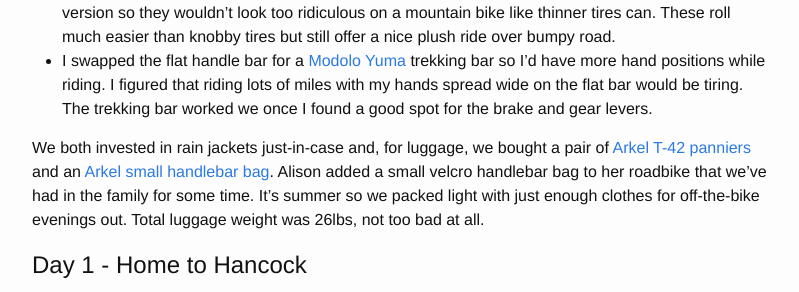
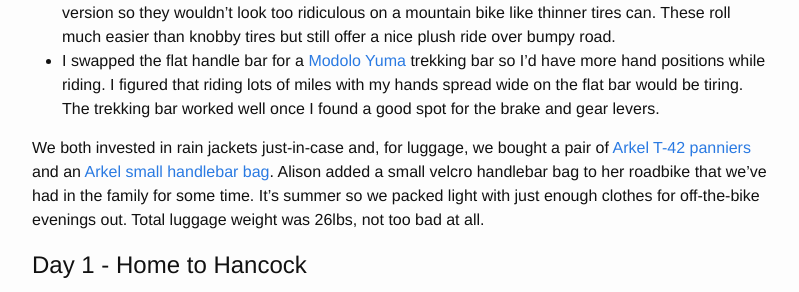
Before and after one commit to hadleynet/hadleynet.org, a Jekyll site: the page built from _posts/2016-08-01-Bicycle-Tour.markdown, in a window 1280 px wide and 900 px high, scrolled down 721 px. Shown: the part 208-500 px from the top of the window, without its empty margins (238-1037 px from the left). Built offline with Jekyll 4.4.1, drawn with Linux system fonts in a browser that asks for light colours; some of the changed text lies outside the part shown.

Commit message:
Minor updates

```diff
--- a/_posts/2016-08-01-Bicycle-Tour.markdown
+++ b/_posts/2016-08-01-Bicycle-Tour.markdown
@@ -14,7 +14,7 @@ We've been reading [Adventure Cyclist](https://www.adventurecycling.org/adventur
 Neither of our road bikes have the necessary braze-ons to add luggage and cycling a long distance with a rucksack isn't ideal. Fortunately my mountain bike already had a rack so I decided to make a couple of modifications to that to make it more touring friendly:
 
 - I swapped out the knobby off-road tires for a set of [Schwalbe Big Apples](https://amzn.com/B007JSOQLK). I went for the 2in wide version so they wouldn't look too ridiculous on a mountain bike like thinner tires can. These roll much easier than knobby tires but still offer a nice plush ride over bumpy road.
-- I swapped the flat handle bar for a [Modolo Yuma](https://amzn.com/B00SVUP64G) trekking bar so I'd have more hand positions while riding. I figured that riding lots of miles with my hands spread wide on the flat bar would be tiring. The trekking bar worked we once I found a good spot for the brake and gear levers.
+- I swapped the flat handle bar for a [Modolo Yuma](https://amzn.com/B00SVUP64G) trekking bar so I'd have more hand positions while riding. I figured that riding lots of miles with my hands spread wide on the flat bar would be tiring. The trekking bar worked well once I found a good spot for the brake and gear levers.
 
 We both invested in rain jackets just-in-case and, for luggage, we bought a pair of [Arkel T-42 panniers](http://www.arkel-od.com/en/t-42-lite-touring-panniers.html) and an [Arkel small handlebar bag](http://www.arkel-od.com/en/small-handlebar-bike-bag.html). Alison added a small velcro handlebar bag to her roadbike that we've had in the family for some time. It's summer so we packed light with just enough clothes for off-the-bike evenings out. Total luggage weight was 26lbs, not too bad at all.
 
```
Also changed, not shown: other parts of _posts/2016-08-01-Bicycle-Tour.markdown (+2 -2 lines).
